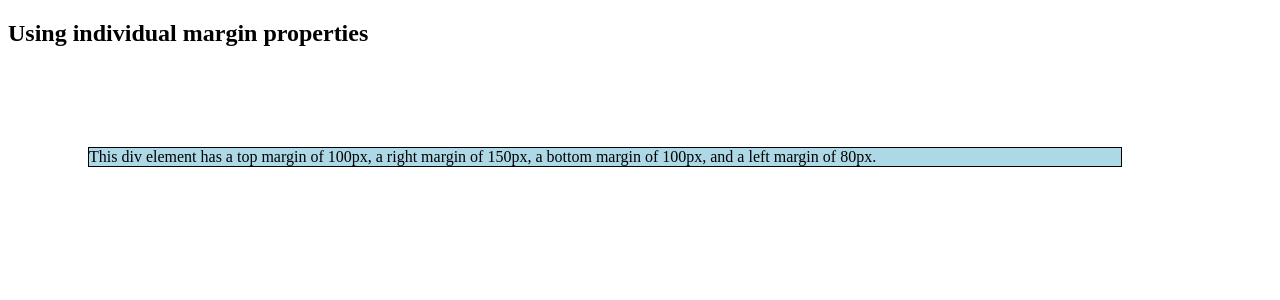
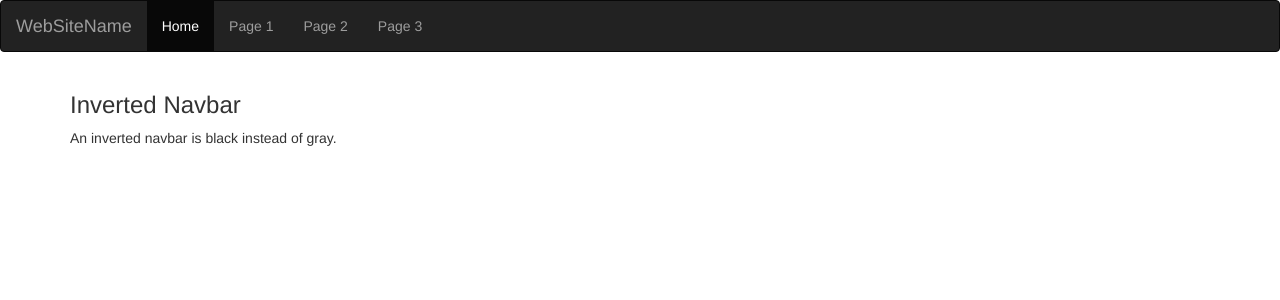
Before and after one commit to aktiwari111/iotproject, a Django app: page / in a window 1280 px wide. Shown: the top 300 px of the page. Run offline with Django 3.2, Linux system fonts and the light colour scheme; some libraries are stand-ins or nearby versions.

Commit message:
second time commit 9

```diff
--- a/templates/index.html
+++ b/templates/index.html
@@ -1,22 +1,33 @@
 <!DOCTYPE html>
-<html>
+<html lang="en">
 <head>
-<style>
-div {
-  border: 1px solid black;
-  margin-top: 100px;
-  margin-bottom: 100px;
-  margin-right: 150px;
-  margin-left: 80px;
-  background-color: lightblue;
-}
-</style>
+  <title>Bootstrap Example</title>
+  <meta charset="utf-8">
+  <meta name="viewport" content="width=device-width, initial-scale=1">
+  <link rel="stylesheet" href="https://maxcdn.bootstrapcdn.com/bootstrap/3.4.1/css/bootstrap.min.css">
+  <script src="https://ajax.googleapis.com/ajax/libs/jquery/3.5.1/jquery.min.js"></script>
+  <script src="https://maxcdn.bootstrapcdn.com/bootstrap/3.4.1/js/bootstrap.min.js"></script>
 </head>
 <body>
 
-<h2>Using individual margin properties</h2>
+<nav class="navbar navbar-inverse">
+  <div class="container-fluid">
+    <div class="navbar-header">
+      <a class="navbar-brand" href="#">WebSiteName</a>
+    </div>
+    <ul class="nav navbar-nav">
+      <li class="active"><a href="#">Home</a></li>
+      <li><a href="#">Page 1</a></li>
+      <li><a href="#">Page 2</a></li>
+      <li><a href="#">Page 3</a></li>
+    </ul>
+  </div>
+</nav>
 
-<div>This div element has a top margin of 100px, a right margin of 150px, a bottom margin of 100px, and a left margin of 80px.</div>
+<div class="container">
+  <h3>Inverted Navbar</h3>
+  <p>An inverted navbar is black instead of gray.</p>
+</div>
 
 </body>
 </html>
```
